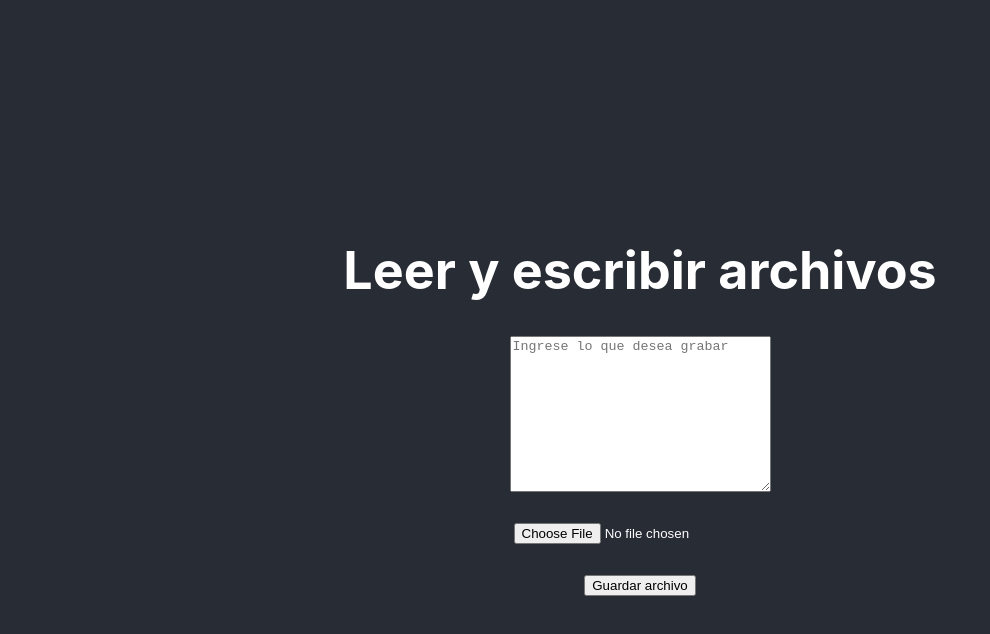
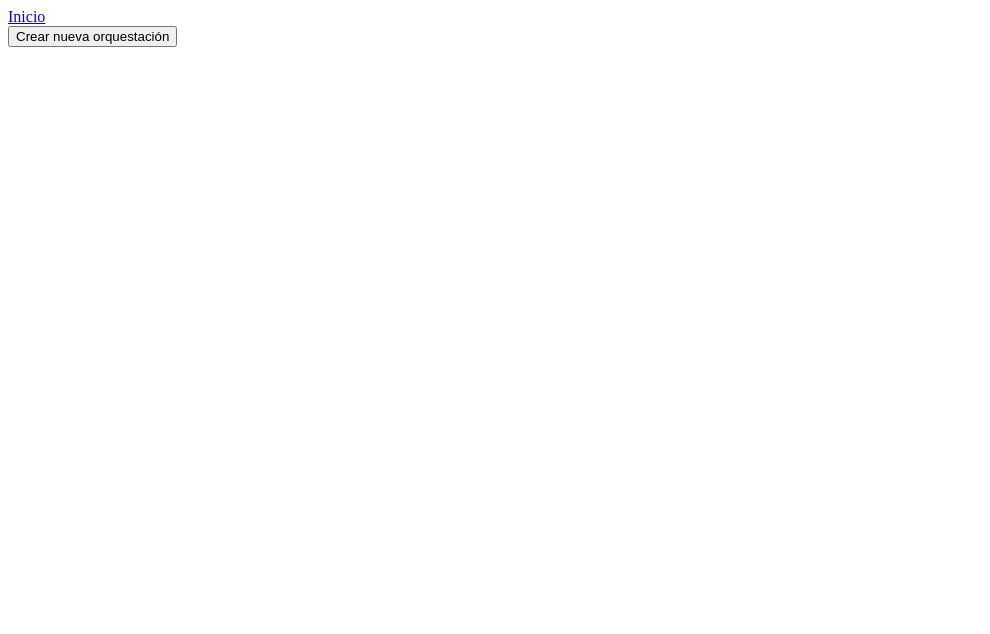
Before and after one commit to topitosnook/desafio-interfaz-equifax, a React (Create React App) app: page / in a window 1280 px wide. Shown: the top 634 px of the page, without its empty margins (0-990 px from the left). Built offline with nearby package versions, Linux system fonts and the light colour scheme; the HTML template or start-up script is replaced by a standard one.

Commit message:
Crear componentes Home y Adapters y AdapterForm

```diff
--- a/package.json
+++ b/package.json
@@ -7,8 +7,10 @@
     "@testing-library/react": "^11.2.7",
     "@testing-library/user-event": "^12.8.3",
     "file-saver": "^2.0.5",
+    "js-yaml": "^4.1.0",
     "react": "^17.0.2",
     "react-dom": "^17.0.2",
+    "react-router-dom": "^5.3.0",
     "react-scripts": "4.0.3",
     "web-vitals": "^1.1.2"
   },
--- a/src/App.js
+++ /dev/null
@@ -1,65 +0,0 @@
-
-import { useState } from 'react';
-import { saveAs } from 'file-saver';
-import './App.css';
-
-function App() {
-
-  const [myValue, setMyValue] = useState('')
-
-  const createFile = () => {
-
-    const blob = new Blob([myValue], { type: 'text/plain;charset=utf-8' }) // dar formato yaml
-    saveAs(blob, 'mi-archivo.txt');
-  }
-
-
-  const readFile = (e) => {
-    const file = e.target.files[0];
-    if (!file) return;
-
-    const fileReader = new FileReader();
-
-    fileReader.readAsText(file);
-
-    fileReader.onload = () => {
-      console.log(fileReader.result);
-      setMyValue(fileReader.result);
-    }
-
-    fileReader.onerror = () => {
-      console.logo(fileReader.error);
-    }
-
-  }
-
-
-  return (
-    <div className="App">
-      <header className="App-header">
-        <h1>Leer y escribir archivos</h1>
-        <textarea
-          cols="30"
-          rows="10"
-          placeholder="Ingrese lo que desea grabar"
-          value={myValue}
-          onChange={(evento) => setMyValue(evento.target.value)}
-        ></textarea>
-        <br />
-        <input
-          type="file"
-          multiple={false}
-          onChange={readFile}
-        />
-
-        <br />
-
-        <button onClick={createFile}>
-          Guardar archivo
-        </button>
-      </header>
-    </div>
-  );
-}
-
-export default App;
--- /dev/null
+++ b/src/App.jsx
@@ -0,0 +1,82 @@
+import React from 'react';
+import { BrowserRouter as Router, Switch, Route } from 'react-router-dom';
+import Adapters from './components/Adapters';
+import Home from './components/Home';
+
+export default function App() {
+  return (
+    <Router>
+      <Switch>
+        <Route path="/" exact >
+          <Home />
+        </Route>
+        <Route path="/adapters">
+          <Adapters />
+        </Route>
+      </Switch>
+    </Router>
+  );
+}
+
+// import { useState } from 'react';
+// import { saveAs } from 'file-saver';
+// import './App.css';
+
+// function App() {
+
+//   const [myValue, setMyValue] = useState('')
+
+//   const createFile = () => {
+
+//     const blob = new Blob([myValue], { type: 'text/plain;charset=utf-8' }) // dar formato yaml
+//     saveAs(blob, 'mi-archivo.txt');
+//   }
+
+//   const readFile = (e) => {
+//     const file = e.target.files[0];
+//     if (!file) return;
+
+//     const fileReader = new FileReader();
+
+//     fileReader.readAsText(file);
+
+//     fileReader.onload = () => {
+//       console.log(fileReader.result);
+//       setMyValue(fileReader.result);
+//     }
+
+//     fileReader.onerror = () => {
+//       console.logo(fileReader.error);
+//     }
+
+//   }
+
+//   return (
+//     <div className="App">
+//       <header className="App-header">
+//         <h1>Leer y escribir archivos</h1>
+//         <textarea
+//           cols="30"
+//           rows="10"
+//           placeholder="Ingrese lo que desea grabar"
+//           value={myValue}
+//           onChange={(evento) => setMyValue(evento.target.value)}
+//         ></textarea>
+//         <br />
+//         <input
+//           type="file"
+//           multiple={false}
+//           onChange={readFile}
+//         />
+
+//         <br />
+
+//         <button onClick={createFile}>
+//           Guardar archivo
+//         </button>
+//       </header>
+//     </div>
+//   );
+// }
+
+// export default App;
--- a/src/components/Adapters.jsx
+++ b/src/components/Adapters.jsx
@@ -3,6 +3,7 @@ import React from 'react';
 export default function Adapters() {
   return (
     <>
+    <h1>Elegir adaptador</h1>
       <div>{/* Guardados los adaptadores */}</div>
       <div>{/* Informacion adaptador elegido - formulario */}</div>
     </>
--- a/src/components/Home.jsx
+++ b/src/components/Home.jsx
@@ -1,10 +1,20 @@
-import React from 'react'
+import React from 'react';
+import { Link } from 'react-router-dom';
+import Navbar from './Navbar';
 
 export default function Home() {
   return (
-    <div>
-      {/* poner el nombre a la orquestacion */}
-      {/* Boton para generar la orquestacion */}
-    </div>
-  )
+    <>
+      <Navbar />
+      <main>
+        <section>
+          <Link to='/adapters'>
+            <button type='button'>Crear nueva orquestación</button>
+          </Link>
+        </section>
+        {/* poner el nombre a la orquestacion */}
+        {/* Boton para generar la orquestacion */}
+      </main>
+    </>
+  );
 }
--- /dev/null
+++ b/src/components/Navbar.jsx
@@ -0,0 +1,12 @@
+import React from 'react';
+import { NavLink } from "react-router-dom";
+
+export default function Navbar() {
+  return (
+  <nav>
+    <NavLink to="/" exact className = "navLinks">
+      Inicio
+    </NavLink>
+  </nav>
+  );
+}
--- /dev/null
+++ b/src/index.js
@@ -0,0 +1,11 @@
+import React from 'react';
+import ReactDOM from 'react-dom';
+// import './index.css';
+import App from './App';
+
+ReactDOM.render(
+  <React.StrictMode>
+    <App />
+  </React.StrictMode>,
+  document.getElementById('root'),
+);
```
Also changed, not shown: 1 other file (tests, documents, lock files or other folders).
